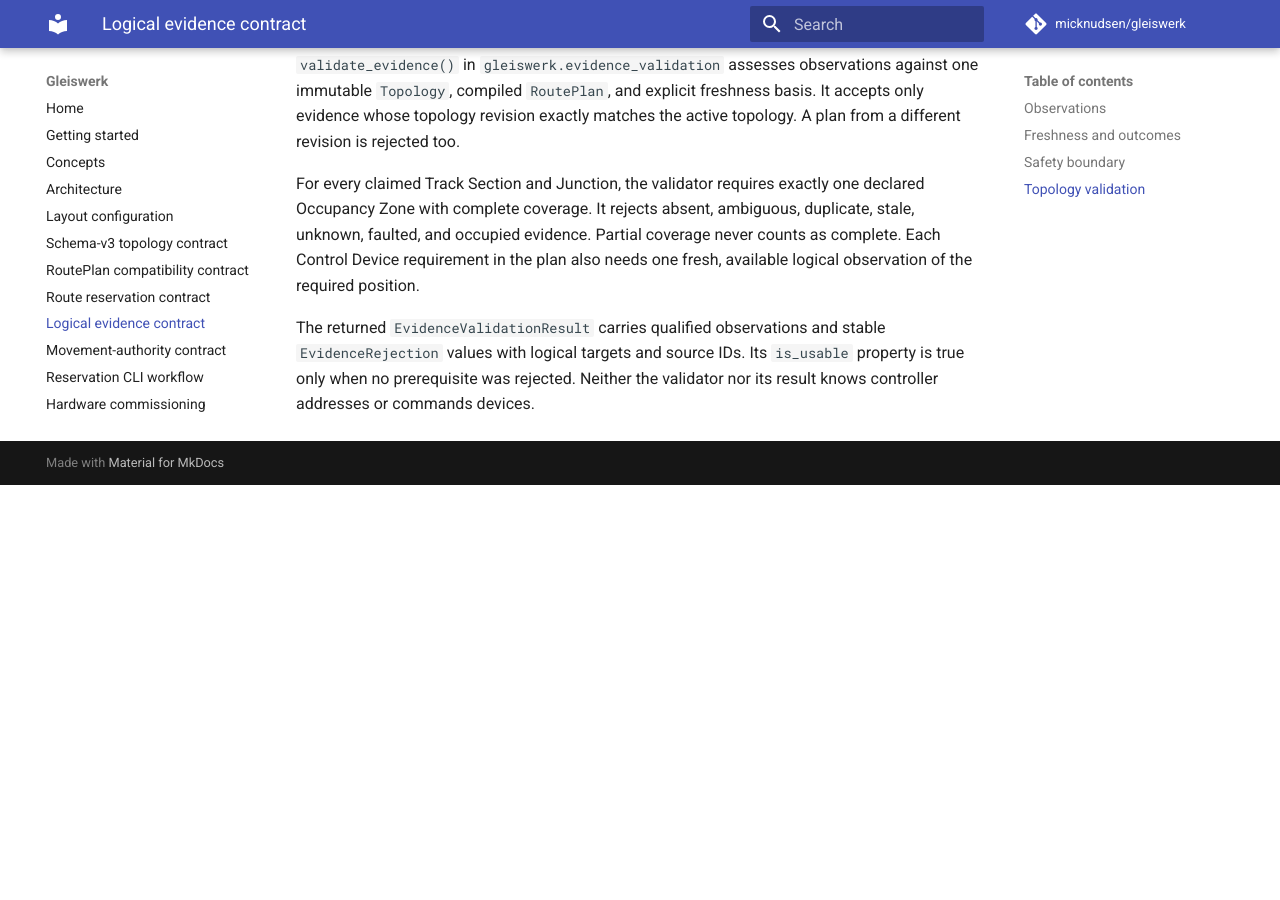
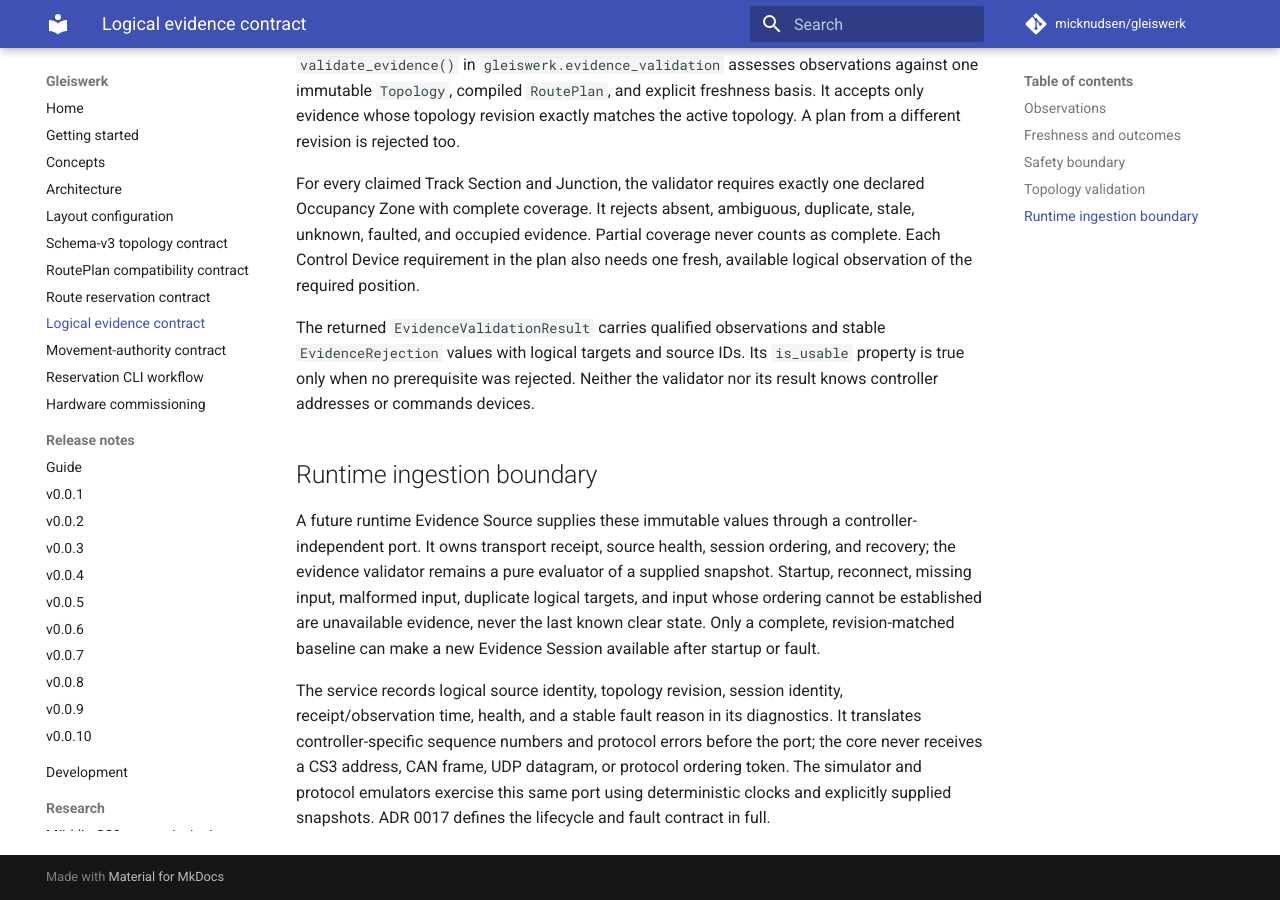
Before and after one commit to micknudsen/gleiswerk, an MkDocs documentation site: the page built from docs/logical-evidence-contract.md, in a window 1280 px wide and 900 px high, scrolled down 1256 px. Built offline with MkDocs 1.6.1 and Material for MkDocs 9.7.7, drawn with Linux system fonts in a browser that asks for light colours; comment, search, counter and statistics services are not loaded; before the commit the page ends 1741 px from its top, so only the background shows below that.

Commit message:
docs: define runtime evidence ingestion contract (#139)

```diff
--- a/docs/logical-evidence-contract.md
+++ b/docs/logical-evidence-contract.md
@@ -64,3 +64,22 @@
 stable `EvidenceRejection` values with logical targets and source IDs. Its
 `is_usable` property is true only when no prerequisite was rejected. Neither
 the validator nor its result knows controller addresses or commands devices.
+
+## Runtime ingestion boundary
+
+A future runtime Evidence Source supplies these immutable values through a
+controller-independent port. It owns transport receipt, source health, session
+ordering, and recovery; the evidence validator remains a pure evaluator of a
+supplied snapshot. Startup, reconnect, missing input, malformed input,
+duplicate logical targets, and input whose ordering cannot be established are
+unavailable evidence, never the last known clear state. Only a complete,
+revision-matched baseline can make a new Evidence Session available after
+startup or fault.
+
+The service records logical source identity, topology revision, session
+identity, receipt/observation time, health, and a stable fault reason in its
+diagnostics. It translates controller-specific sequence numbers and protocol
+errors before the port; the core never receives a CS3 address, CAN frame, UDP
+datagram, or protocol ordering token. The simulator and protocol emulators
+exercise this same port using deterministic clocks and explicitly supplied
+snapshots. ADR 0017 defines the lifecycle and fault contract in full.
--- a/mkdocs.yml
+++ b/mkdocs.yml
@@ -62,3 +62,4 @@
       - First feedback controller and transport: adr/0014-first-feedback-controller-and-transport.md
       - Märklin feedback binding and evidence trust contract: adr/0015-marklin-feedback-binding-and-evidence-trust.md
       - Command-acknowledged turnout-position assumptions: adr/0016-command-acknowledged-turnout-assumptions.md
+      - Runtime evidence-ingestion boundary: adr/0017-runtime-evidence-ingestion-boundary.md
```
Also changed, not shown: CONTEXT.md (+16 -0 lines), docs/adr/0017-runtime-evidence-ingestion-boundary.md (added, +93 -0 lines), docs/adr/README.md (+1 -0 lines).
